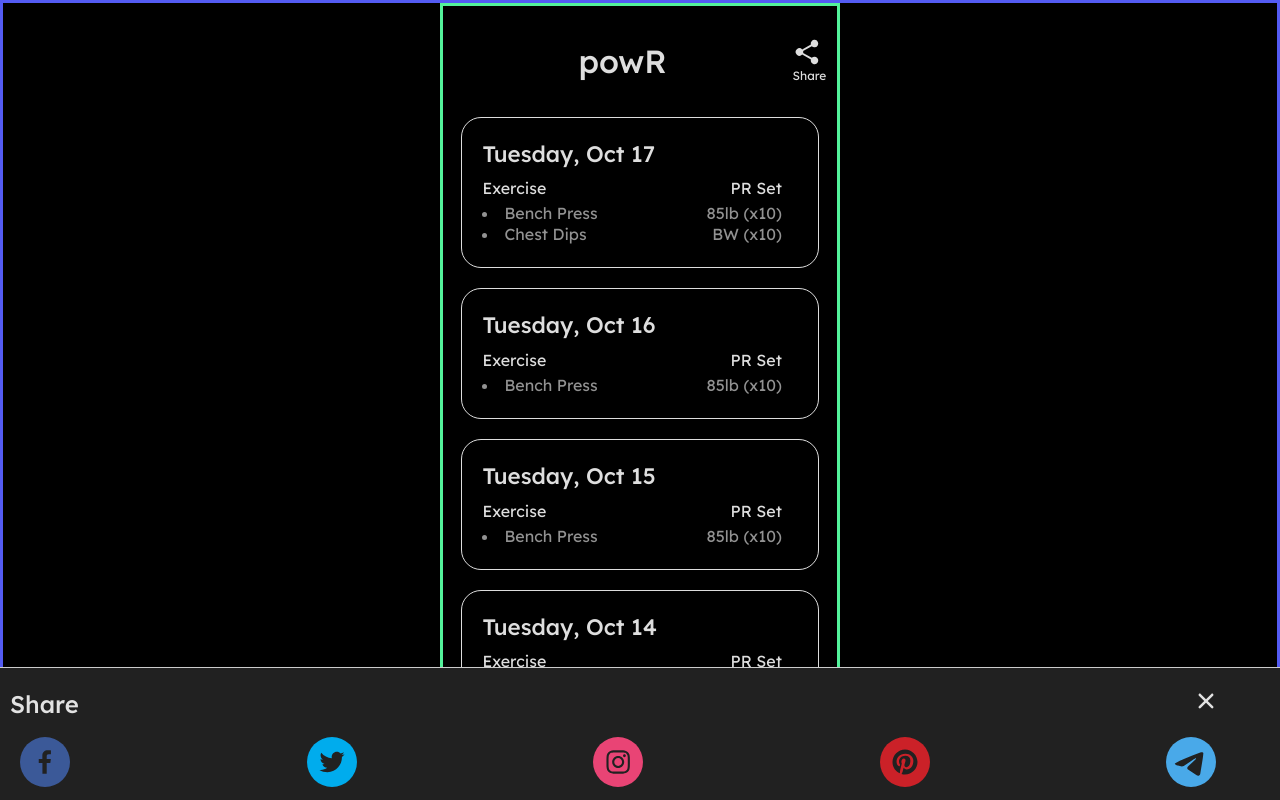
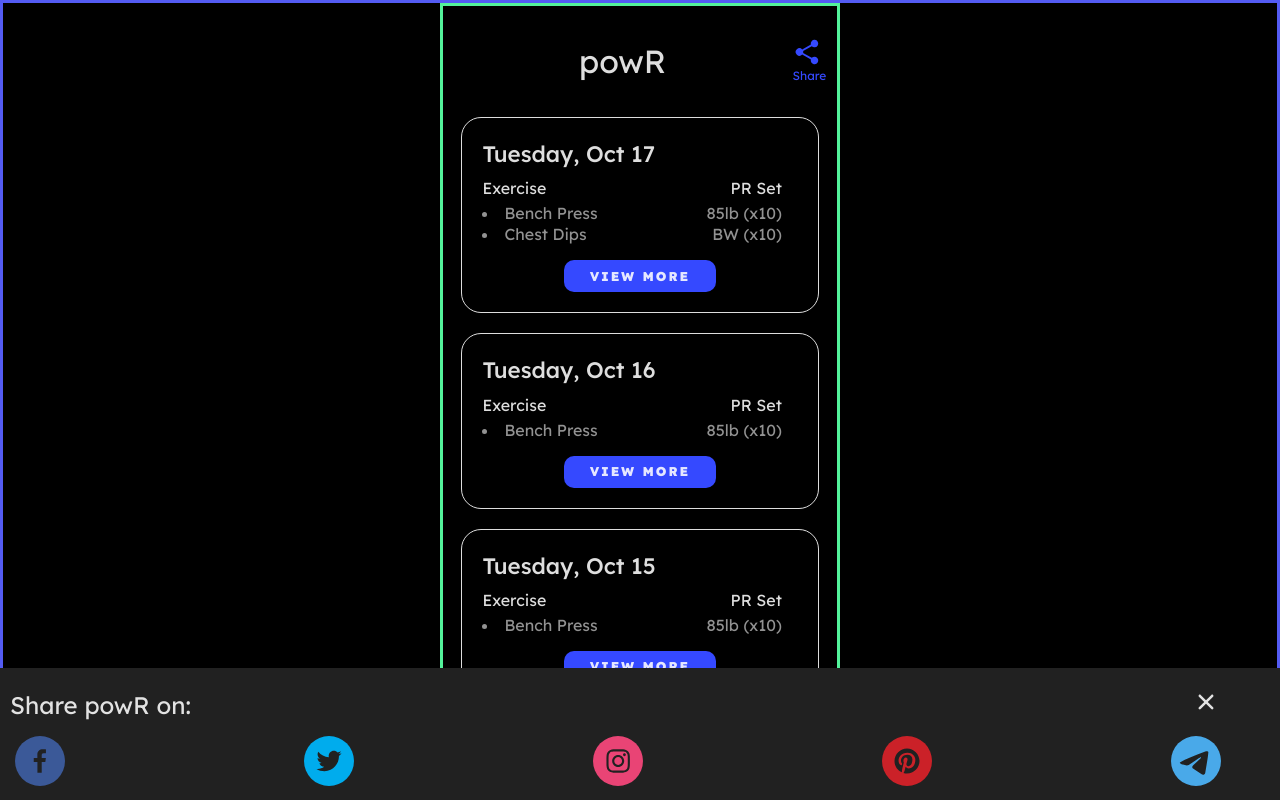
Before and after one commit to andreialbu03/powR, a React (Vite) app: page /history in a window 1280 px wide. Both pictures are taken after a click on the element "Share". Shown: the top 800 px of the page. Built offline with nearby package versions, Linux system fonts and the light colour scheme.

Commit message:
add button to history tiles

```diff
--- a/index.html
+++ b/index.html
@@ -6,7 +6,7 @@
     <link rel="preconnect" href="https://fonts.googleapis.com" />
     <link rel="preconnect" href="https://fonts.gstatic.com" crossorigin />
     <link
-      href="https://fonts.googleapis.com/css2?family=Lexend:wght@300;400;500&display=swap"
+      href="https://fonts.googleapis.com/css2?family=Lexend:wght@300;400;500;900&display=swap"
       rel="stylesheet"
     />
     <link rel="stylesheet" href="/public/variables.css" />
--- a/public/variables.css
+++ b/public/variables.css
@@ -1,6 +1,11 @@
 :root {
-  --dark-grey: #212121;
-  --light-grey: #929292;
-  --black: #000000;
-  --tile-title-font-size: 1.4rem;
+  --clr-dark-grey: #212121;
+  --clr-light-grey: #929292;
+  --clr-black: #000000;
+  --clr-accent: #3549ff;
+  --fs-tile-title: 1.4rem;
+
+  --fw-reg: 400;
+  --fw-med: 500;
+  --fw-bold: 900;
 }
--- a/src/components/BottomMenuBar.css
+++ b/src/components/BottomMenuBar.css
@@ -19,7 +19,7 @@
   padding: 10px 0;
   z-index: 1000;
   overflow-x: auto; /* Allow horizontal overflow */
-  background-color: var(--black);
+  background-color: var(--clr-black);
 }
 
 /* .bottom-menu-bar button {
@@ -41,7 +41,7 @@
   display: flex;
   flex-direction: column;
   align-items: center;
-  color: var(--light-grey);
+  color: var(--clr-light-grey);
   text-decoration: none;
   background: none;
   border: none;
--- /dev/null
+++ b/src/components/ExpandedHistoryTile.tsx
@@ -0,0 +1,7 @@
+export default function ExpandedHistoryTile(props: any) {
+  return (
+    <div>
+      <h1>Expanded History Tile</h1>
+    </div>
+  );
+}
--- a/src/components/HistoryPageTile.tsx
+++ b/src/components/HistoryPageTile.tsx
@@ -1,3 +1,6 @@
+import React from "react";
+import ExpandedHistoryTile from "./ExpandedHistoryTile";
+
 type ExerciseType = {
   id: number;
   name: string;
@@ -11,6 +14,12 @@
 };
 
 export default function HistoryPageTile(props: HistoryPageTileProps) {
+  const [isExpanded, setIsExpanded] = React.useState(false);
+
+  function handleExpandClick() {
+    setIsExpanded(!isExpanded);
+  }
+
   const exercises = props.exercises.map((item) => {
     return (
       <div className="history-page-tile-exercises" key={item.id}>
@@ -29,6 +38,10 @@
         <span>PR Set</span>
       </div>
       {exercises}
+      <a className="btn" onClick={handleExpandClick}>
+        View More
+      </a>
+      {isExpanded && <ExpandedHistoryTile exercises={props.exercises} />}
     </div>
   );
 }
--- a/src/components/ShareMenu.tsx
+++ b/src/components/ShareMenu.tsx
@@ -1,4 +1,3 @@
-import { IoIosClose } from "react-icons/io";
 import { SocialIcon } from "react-social-icons";
 import CloseButton from "./CloseButton";
 
@@ -10,26 +9,26 @@
   return (
     <div className="share-menu">
       <div className="share-menu-header">
-        <h2>Share</h2>
+        <h2 className="share-menu-header">Share powR on:</h2>
         {/* <IoIosClose size={40} /> */}
         <CloseButton handleClick={props.handleClick} />
       </div>
       <div className="share-menu-icons">
-        <a href="#" target="_blank" rel="noopener noreferrer">
+        <div>
           <SocialIcon url="https://facebook.com" target="_blank" />
-        </a>
-        <a href="#" target="_blank" rel="noopener noreferrer">
+        </div>
+        <div>
           <SocialIcon url="https://twitter.com" target="_blank" />
-        </a>
-        <a href="#" target="_blank" rel="noopener noreferrer">
+        </div>
+        <div>
           <SocialIcon url="https://instagram.com" target="_blank" />
-        </a>
-        <a href="#" target="_blank" rel="noopener noreferrer">
+        </div>
+        <div>
           <SocialIcon url="https://pinterest.com" target="_blank" />
-        </a>
-        <a href="#" target="_blank" rel="noopener noreferrer">
+        </div>
+        <div>
           <SocialIcon url="https://telegram.org/" target="_blank" />
-        </a>
+        </div>
       </div>
     </div>
   );
--- a/src/components/TopBar.css
+++ b/src/components/TopBar.css
@@ -11,6 +11,7 @@
 .title {
   flex-grow: 1;
   text-align: center;
+  font-weight: var(--fw-reg);
 }
 
 .share-container {
@@ -20,19 +21,19 @@
 }
 
 .share-container svg {
-    margin-right: 5px; /* Adjust the margin as needed */
+  margin-right: 5px;
 }
 
 .share-text {
-    font-size: 12px; /* Adjust the font size as needed */
+  font-size: 12px;
 }
 
 .share-menu {
   display: flex;
   flex-direction: column;
   justify-content: space-around;
-    background-color: var(--dark-grey);
-    border-top: 1px solid #ccc;
+  background-color: var(--clr-dark-grey);
+  /* border-top: 1px solid #ccc; */
   position: fixed;
   bottom: 0;
   left: 0;
@@ -49,7 +50,7 @@
   font-size: 20px;
 }
 
-  .share-menu a:hover {
+.share-menu a:active {
   color: #007bff;
 }
 
@@ -61,8 +62,9 @@
   margin-bottom: 5px;
 }
 
-  .share-menu h2 {
-    margin: 0; /* Reset margin for the h2 element */
+.share-menu-header {
+  font-weight: var(--fw-reg);
+  margin: 0;
 }
 
 .share-menu-icons {
--- a/src/components/TopBar.tsx
+++ b/src/components/TopBar.tsx
@@ -14,7 +14,11 @@
   return (
     <div className="top-bar">
       <h1 className="title">powR</h1>
-      <div className="share-container" onClick={handleShareClick}>
+      <div
+        className="share-container"
+        onClick={handleShareClick}
+        style={{ color: isShareOpen ? "#3549ff" : "white" }}
+      >
         <IoShareSocial size={30} />
         <span className="share-text">Share</span>
       </div>
--- a/src/index.css
+++ b/src/index.css
@@ -1,7 +1,7 @@
 :root {
-  font-family: 'Lexend', sans-serif;
+  font-family: "Lexend", sans-serif;
   line-height: 1.5;
-  font-weight: 400;
+  font-weight: var(--fw-reg);
 
   color-scheme: light dark;
   color: rgba(255, 255, 255, 0.87);
--- a/src/pages/HistoryPage.tsx
+++ b/src/pages/HistoryPage.tsx
@@ -15,7 +15,6 @@
       </div>
     );
   });
-  console.log(HistoryPageData.length);
 
   return <div className="history-page">{tiles}</div>;
 }
--- a/src/pages/Styles/HistoryPage.css
+++ b/src/pages/Styles/HistoryPage.css
@@ -9,7 +9,7 @@
 }
 
 .history-page-tile {
-  background-color: var(--black);
+  background-color: var(--clr-black);
   border: 1px solid #ddd;
   padding: 20px;
   margin-bottom: 20px;
@@ -29,7 +29,8 @@
   padding-right: 5%;
   margin-bottom: 5px;
   margin-top: 0;
-  font-size: var(--tile-title-font-size);
+  font-size: var(--fs-tile-title);
+  font-weight: var(--fw-med);
 }
 
 .history-page-tile-header {
@@ -46,9 +47,30 @@
   align-items: center;
   padding-right: 5%;
   margin-bottom: 5px;
-  color: var(--light-grey);
+  color: var(--clr-light-grey);
   margin-top: 0;
   border-top: 0;
   margin-top: 0;
   line-height: 1;
 }
+
+.btn {
+  display: inline-block;
+  padding: 0.5em 2em;
+  background: var(--clr-accent);
+  color: var(--clr-dark);
+  text-decoration: none;
+  cursor: pointer;
+  font-size: 0.8rem;
+  text-transform: uppercase;
+  letter-spacing: 2px;
+  font-weight: var(--fw-bold);
+  transition: transform 200ms ease-in-out;
+  border-radius: 10px;
+  margin-top: 1em;
+}
+
+.btn:active {
+  transform: scale(1.1);
+  transition: 0.1s;
+}
```
Lines whose indentation alone changed are shown as unchanged.
